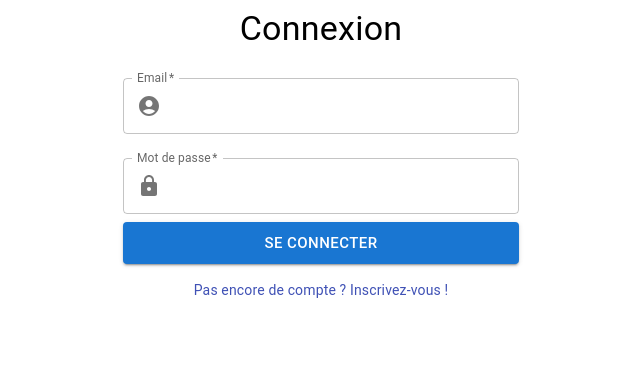
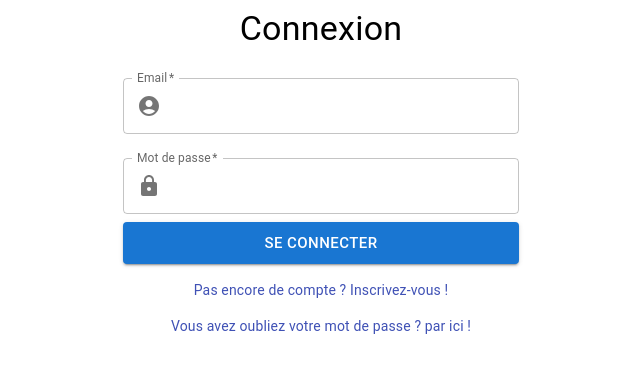
Before and after one commit to Annayia/Next-Typescript-Template, a Next.js app: page /login in a window 1280 px wide. Shown: the top 372 px of the page, without its empty margins (319-959 px from the left). Built offline with nearby package versions, Linux system fonts and the light colour scheme.

Commit message:
create textLinkComponent and use it in auth pages

```diff
--- a/src/app/(auth)/login/page.tsx
+++ b/src/app/(auth)/login/page.tsx
@@ -2,29 +2,20 @@
 import React from 'react';
 import AuthForm from '@/app/components/auth/AuthForm';
 import { Link, Typography } from '@mui/material';
+import TextLinkComponent from '@/app/components/text/text-link';
 
 export default function login() {
   return (
     <>
       <AuthForm />
-      <Typography
-        variant="body2"
-        align="center"
-        style={{
-          marginTop: '16px',
-          fontWeight: 'semi-bold',
-        }}
-      >
-        <Link
-          style={{
-            color: '#3f51b5',
-          }}
-          underline="hover"
-          href="/sign-up"
-        >
-          Pas encore de compte ? Inscrivez-vous !
-        </Link>
-      </Typography>
+      <TextLinkComponent
+				href='/sign-up'
+				text='Pas encore de compte ? Inscrivez-vous !'
+			/>
+      <TextLinkComponent
+				href='/forgot-password'
+				text='Vous avez oubliez votre mot de passe ? par ici !'
+			/>
     </>
   );
 }
--- /dev/null
+++ b/src/app/components/text/text-link.tsx
@@ -0,0 +1,31 @@
+import { Link, Typography } from "@mui/material";
+
+interface TextLinkComponentProps {
+  href: string;
+  text: string;
+}
+
+export default function TextLinkComponent(props: TextLinkComponentProps) {
+  const { href, text } = props;
+
+  return (
+    <Typography
+      variant="body2"
+      align="center"
+      style={{
+        marginTop: '16px',
+        fontWeight: 'semi-bold',
+      }}
+    >
+      <Link
+        style={{
+          color: '#3f51b5',
+        }}
+        underline="hover"
+        href={href}
+      >
+        {text}
+      </Link>
+    </Typography>
+  );
+}
```
Also changed, not shown: src/app/(auth)/sign-up/page.tsx (+5 -18 lines).
